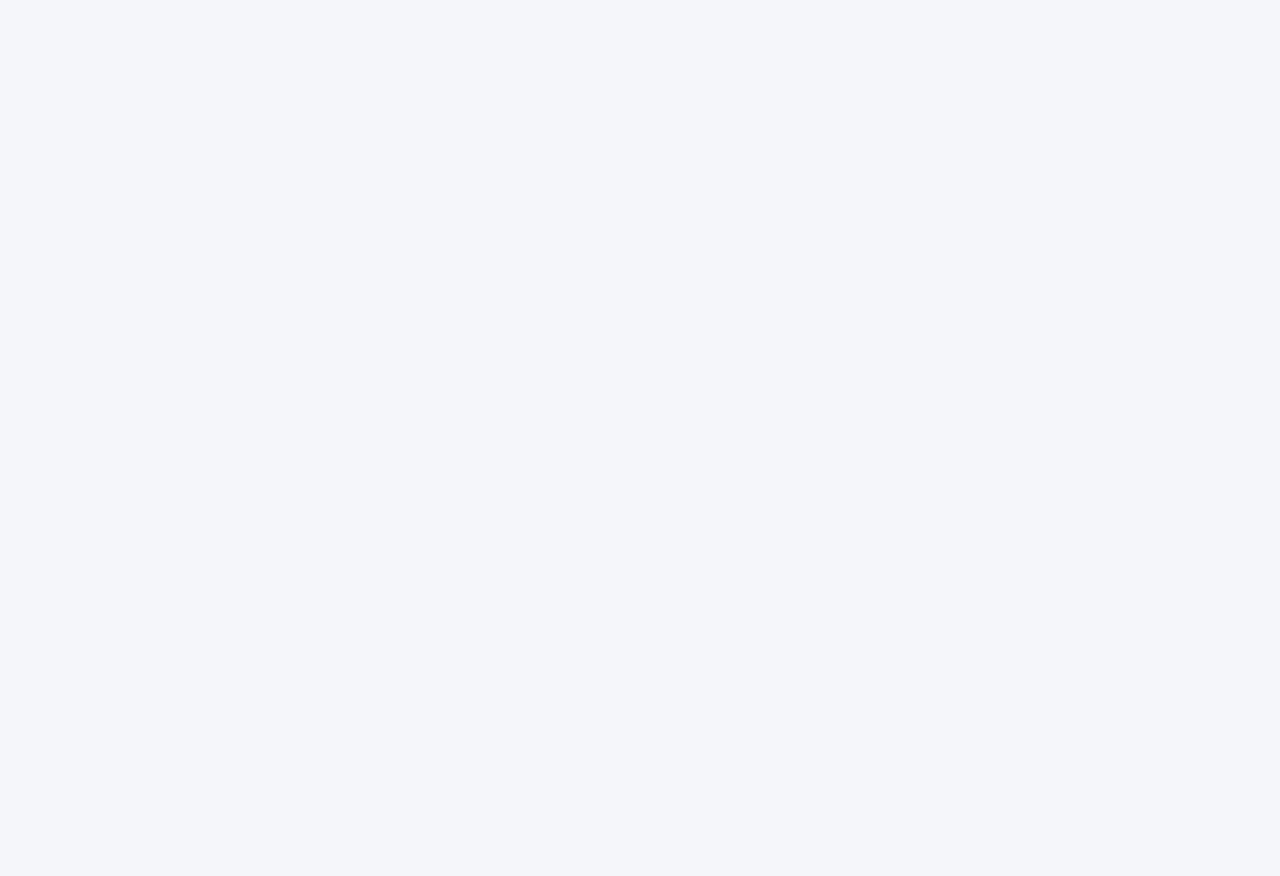
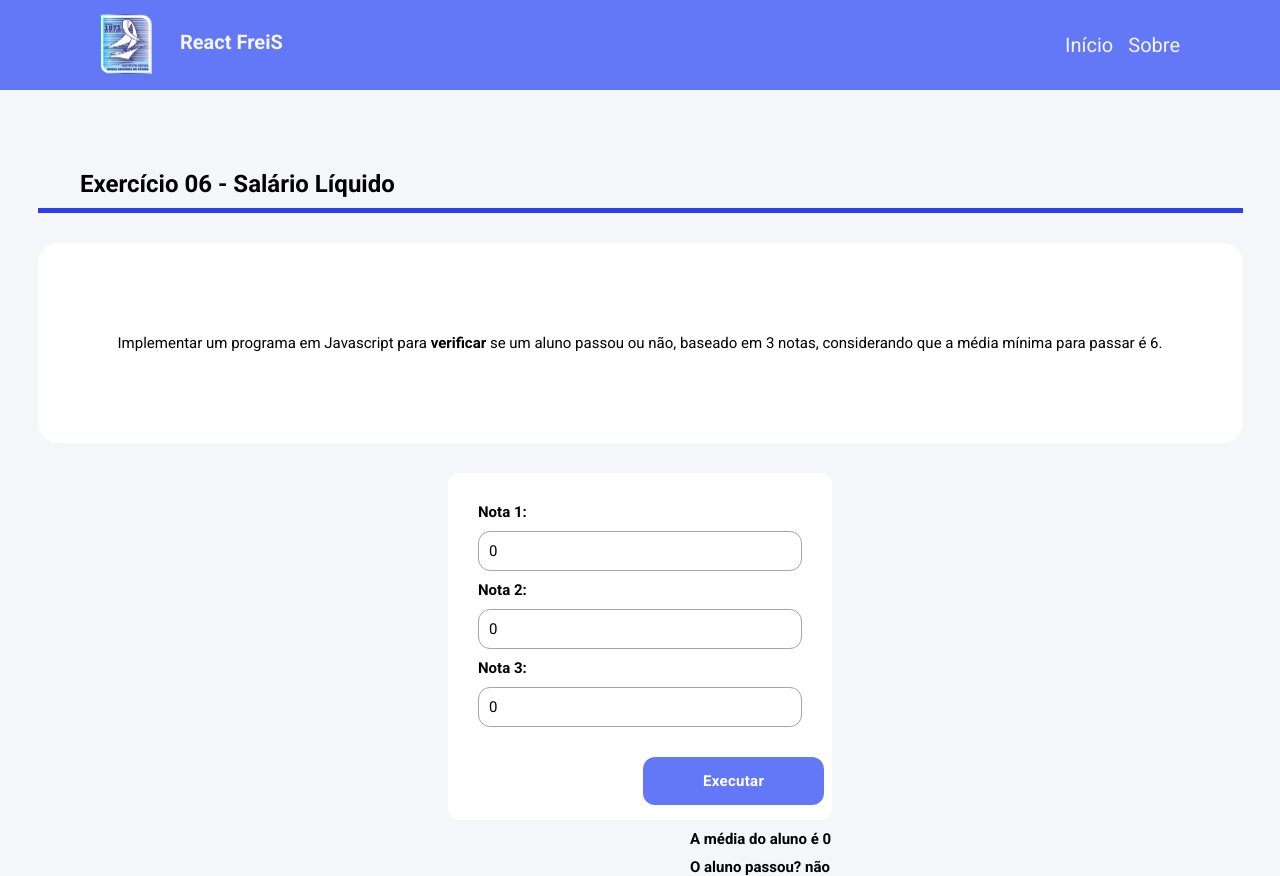
Before and after one commit to fellpos/reactfreis, a React (Create React App) app: page /exe06 in a window 1280 px wide. Before the commit this address had no page. Before the commit the page ends 800 px from the top, so only its background shows below. Built offline with nearby package versions, Linux system fonts and the light colour scheme.

Commit message:
iniciando exercício 06

```diff
--- /dev/null
+++ b/src/pages/exe06/index.jsx
@@ -0,0 +1,94 @@
+
+import './index.scss';
+import { Link } from 'react-router-dom';
+import { useState } from 'react';
+<link rel="stylesheet" href="fontawesome" />
+
+
+export default function Exe06( ) {
+
+    const [nota1, SetNota1] = useState(0)
+    const [nota2, SetNota2] = useState(0)
+    const [nota3, SetNota3] = useState(0)
+    const [passou, SetPassou] = useState(false)
+
+    const [media, SetMedia] = useState(0)
+
+    function Somar() {
+        let n1 = Number(nota1)
+        let n2 = Number(nota2)
+        let n3 = Number(nota3)
+
+        let media = (n1 + n2 + n3) / 3
+        SetMedia( media )
+
+        if(media >= 6) {
+            SetPassou(true)
+        } else {
+            SetPassou(false)
+        }
+    }
+
+    return (
+        <div className="pagina-exe06 pagina">
+            <header className="cabecalho">
+
+                <div className=''>
+
+                    <img className='logo' src="/assets/images/logo.jfif" alt="" />
+                    <h1> React FreiS</h1>
+
+                </div>
+
+                <div className='abas'>
+
+                    <Link to='/'>
+                        <h2 className=''> Início </h2>
+                    </Link>
+
+                    <Link to='/sobre'>
+                        <h2 className=''> Sobre </h2>
+                    </Link>
+
+                </div>
+            </header>
+
+            <section>
+
+                <i className="fa-solid fa-circle-arrow-left"></i>
+                <h1 className='titulo'>Exercício 06 - Salário Líquido</h1>
+
+                <div className='justify-center'>
+                    <div className='underline-exe06'>
+                        {/* Linha Coloridinha */}
+                    </div>
+                </div>
+
+                <div className='justify-center'>
+                    <div className='enunciado'>
+                        <h3>Implementar um programa em Javascript para <b>verificar</b> se um aluno passou ou não, baseado em 3 notas, considerando que a média mínima para passar é 6.</h3>
+                    </div>
+                </div>
+
+                <div className='justify-center'>
+
+                    <div className='conta'>
+                        <h2><b>Nota 1:</b></h2>
+                        <input type="text" value={nota1} onChange={ e => SetNota1(e.target.value)}  />
+
+                        <h2><b>Nota 2:</b></h2>
+                        <input type="text" value={nota2} onChange={ e => SetNota2(e.target.value)}  />
+
+                        <h2><b>Nota 3:</b></h2>
+                        <input type="text" value={nota3} onChange={ e => SetNota3(e.target.value)}  />
+
+                        <button onClick={Somar} > Executar </button>
+
+                    </div>
+                </div>
+                <h2 className='res'> A média do aluno é {media}</h2>
+                <h2 className='res'> O aluno passou? {passou ? 'sim' : 'não'} </h2>
+            </section>
+        </div>
+    );
+}
--- /dev/null
+++ b/src/pages/exe06/index.scss
@@ -0,0 +1,8 @@
+.pagina-exe06{
+
+    .underline-exe06{
+        background-color: #2b3ff0;
+        height: 5px;
+        width: 1205px;
+    }
+}
--- a/src/pages/home/index.jsx
+++ b/src/pages/home/index.jsx
@@ -95,83 +95,26 @@ export default function Home() {
           </Link>
 
         </div>
-{/*
+
+{/* Linha 2 --------------------------> */}
+
         <div className='blocos'>
 
-          <Link to='/exe01'>
+          <Link to='/exe06'>
             <div className='bloco'>
-              <div className='cor-amarela'>
+              <div className='cor-azul-escuro'>
 
               </div>
 
-              <h2>Cupom de desconto</h2>
+              <h2>Salário Líquido</h2>
 
-              <h3>Exercício 01</h3>
+              <h3>Exercício 06</h3>
             </div>
           </Link>
 
-          <Link to='/exe02'>
-            <div className='bloco'>
-              <div className='cor-verde'>
-
-              </div>
-
-              <h2>Converter Kg/gramas</h2>
-
-              <h3>Exercício 02</h3>
-            </div>
-          </Link>
-
-          <Link to='/exe03'>
-            <div className='bloco'>
-              <div className='cor-azul'>
-
-              </div>
-
-              <h2>Valor total por quantidade</h2>
-
-              <h3>Exercício 03</h3>
-            </div>
-          </Link>
-
-          <Link to='/exe04'>
-            <div className='bloco'>
-              <div className='cor-roxo'>
-
-              </div>
-
-              <h2>Tempo Leitura Livro</h2>
-
-              <h3>Exercício 04</h3>
-            </div>
-          </Link>
-
-          <Link to='/exe05'>
-            <div className='bloco'>
-              <div className='cor-vermelho'>
-
-              </div>
-
-              <h2>Passou ou Não?</h2>
-
-              <h3>Exercício 05</h3>
-            </div>
-          </Link>
+        </div>
 
 
-          <Link to='/exe05'>
-            <div className='bloco'>
-              <div className='cor-vermelho'>
-
-              </div>
-
-              <h2>Passou ou Não?</h2>
-
-              <h3>Exercício 05</h3>
-            </div>
-          </Link>
-
-        </div> */}
       </section>
     </div>
   );
--- a/src/pages/home/index.scss
+++ b/src/pages/home/index.scss
@@ -76,6 +76,17 @@
 
         }
 
+        .cor-azul-escuro {
+
+            border-radius: 12px;
+            width: 60px;
+            height: 60px;
+            margin-bottom: 10px;
+
+            background-color: #2b3ff0;
+
+        }
+
         h2 {
             margin-bottom: 10px;
             font: 700 15px 'Roboto';
--- a/src/routes.jsx
+++ b/src/routes.jsx
@@ -1,12 +1,14 @@
+import { BrowserRouter, Routes, Route } from 'react-router-dom';
 
-import { BrowserRouter, Routes, Route } from 'react-router-dom';
 import Home from './pages/home';
 import Sobre from './pages/sobre';
+
 import Exe01 from './pages/exe01';
 import Exe02 from './pages/exe02';
 import Exe03 from './pages/exe03';
 import Exe04 from './pages/exe04';
 import Exe05 from './pages/exe05';
+import Exe06 from './pages/exe06';
 
 export default function Navegacao() {
 
@@ -14,13 +16,17 @@ export default function Navegacao() {
 
         <BrowserRouter>
             <Routes>
+
                 <Route path='/' element={<Home />} />
                 <Route path='/sobre' element={<Sobre />} />
+
                 <Route path='/exe01' element={<Exe01 />} />
                 <Route path='/exe02' element={<Exe02 />} />
                 <Route path='/exe03' element={<Exe03 />} />
                 <Route path='/exe04' element={<Exe04 />} />
                 <Route path='/exe05' element={<Exe05 />} />
+                <Route path='/exe06' element={<Exe06 />} />
+
             </Routes>
         </BrowserRouter>
 
```
